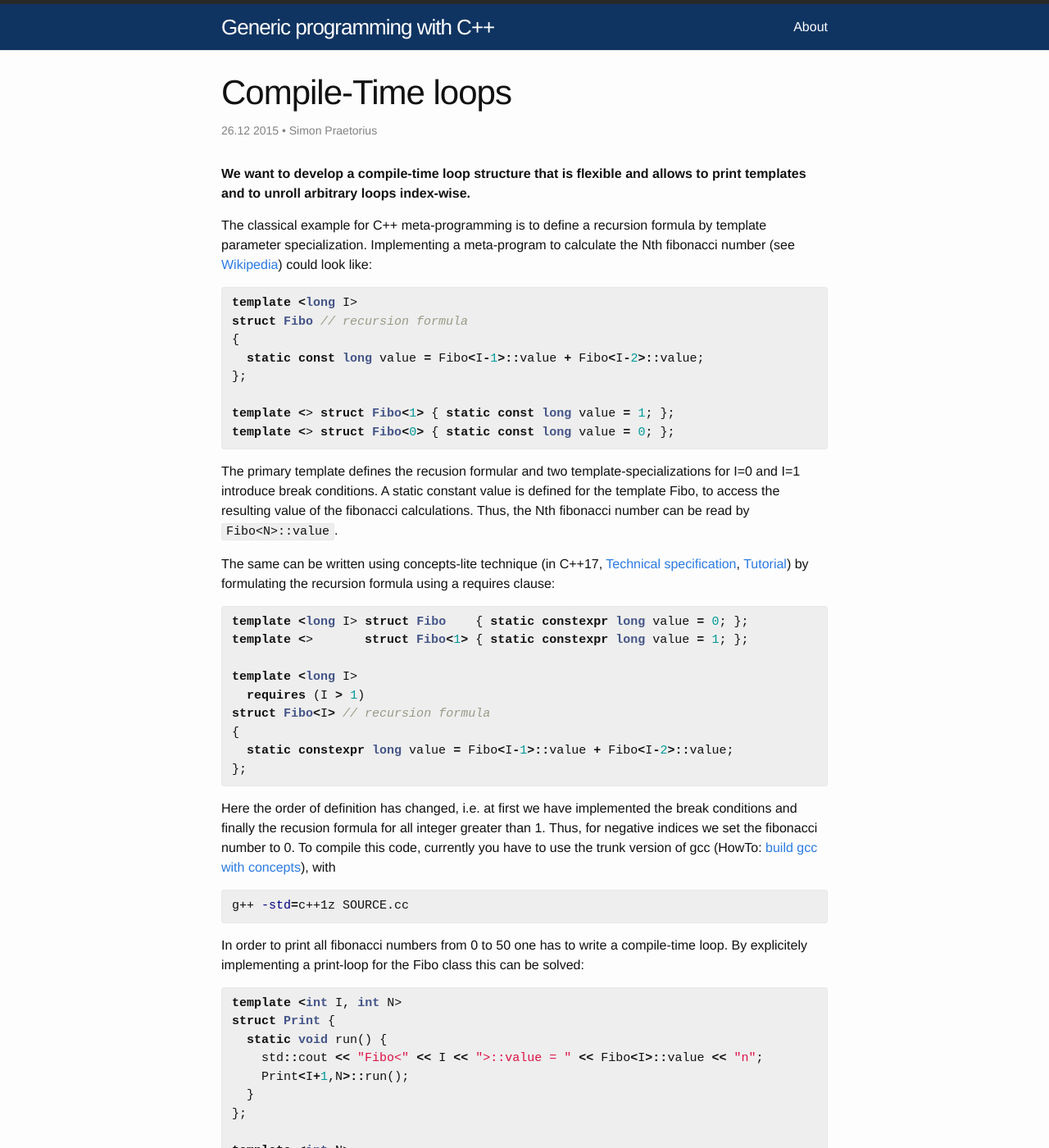
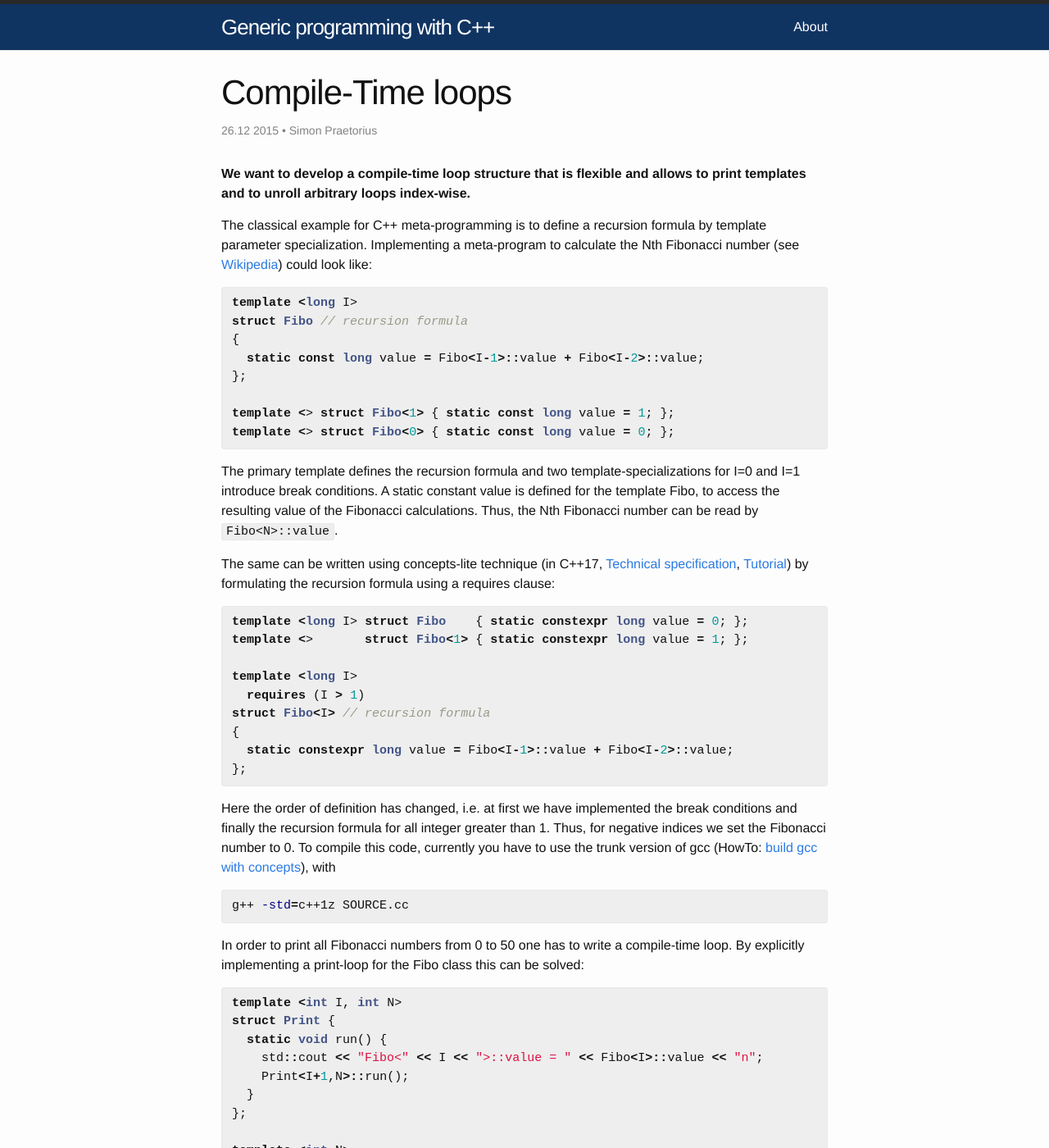
Before and after one commit to spraetor/spraetor.github.io, a Jekyll site: the page built from _posts/2015-12-26-compile-time-loops.markdown, in a window 1280 px wide and 1400 px high. Shown: the whole window at 82% size. Built offline with Jekyll 4.4.1, drawn with Linux system fonts in a browser that asks for light colours; some of the changed text lies outside the part shown.

Commit message:
typo corrections

```diff
--- a/_posts/2015-12-26-compile-time-loops.markdown
+++ b/_posts/2015-12-26-compile-time-loops.markdown
@@ -22,10 +22,10 @@ struct Fibo // recursion formula
 template <> struct Fibo<1> { static const long value = 1; };
 template <> struct Fibo<0> { static const long value = 0; };
 {% endhighlight %}
-The primary template defines the recusion formular and two template-specializations
+The primary template defines the recursion formula and two template-specializations
 for I=0 and I=1 introduce break conditions. A static constant value is defined
-for the template Fibo, to access the resulting value of the fibonacci calculations.
-Thus, the Nth fibonacci number can be read by `Fibo<N>::value`.
+for the template Fibo, to access the resulting value of the Fibonacci calculations.
+Thus, the Nth Fibonacci number can be read by `Fibo<N>::value`.
 
 The same can be written using concepts-lite technique (in C++17, [Technical specification](http://www.open-std.org/jtc1/sc22/wg21/docs/papers/2015/n4553.pdf), [Tutorial](http://www.open-std.org/jtc1/sc22/wg21/docs/papers/2013/n3701.pdf)) by formulating
 the recursion formula using a requires clause:
@@ -41,15 +41,15 @@ struct Fibo<I> // recursion formula
 };
 {% endhighlight %}
 Here the order of definition has changed, i.e. at first we have implemented the
-break conditions and finally the recusion formula for all integer greater than 1.
-Thus, for negative indices we set the fibonacci number to 0. To compile this code,
+break conditions and finally the recursion formula for all integer greater than 1.
+Thus, for negative indices we set the Fibonacci number to 0. To compile this code,
 currently you have to use the trunk version of gcc (HowTo: [build gcc with concepts](http://stackoverflow.com/questions/30290240/how-do-i-build-gcc-with-c-concepts-concepts-lite-support)), with
 {% highlight bash %}
 g++ -std=c++1z SOURCE.cc
 {% endhighlight %}
 
-In order to print all fibonacci numbers from 0 to 50 one has to write a
-compile-time loop. By explicitely implementing a print-loop for the Fibo class
+In order to print all Fibonacci numbers from 0 to 50 one has to write a
+compile-time loop. By explicitly implementing a print-loop for the Fibo class
 this can be solved:
 {% highlight c++ %}
 template <int I, int N>
@@ -237,7 +237,7 @@ class can be used.
 The loop can be used as follows:
 
 {% highlight c++ %}
-// loop backward from 10 down to one and print all fibonacci-numbers
+// loop backward from 10 down to one and print all Fibonacci-numbers
 For<10,-1,0>::loop([](auto I)
 {
   std::cout << "Fibo<" << I << ">::value = " << Fibo<I>::value << "\n";
```
Also changed, not shown: other parts of _posts/2015-12-26-compile-time-loops.markdown (+7 -7 lines), _posts/2015-12-26-concepts-in-action.markdown (+8 -8 lines), 8 other files.
